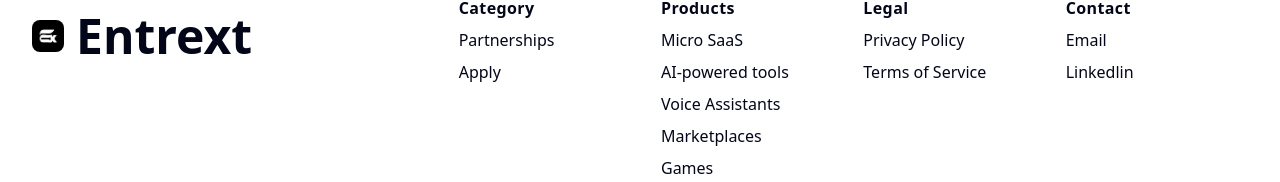
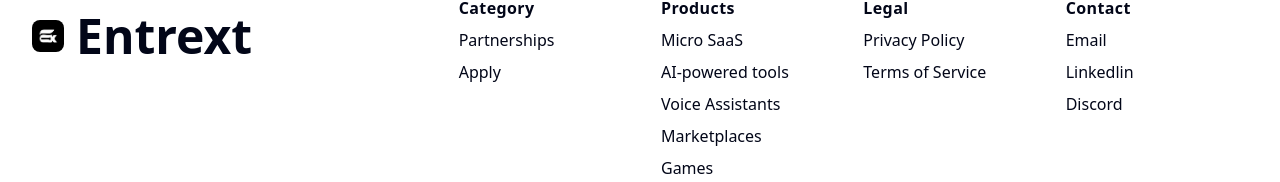
Before and after one commit to Entrext-pro/entrext-website-codebase, a Next.js app: page /partnerships in a window 1280 px wide. Shown: the part 10302-10484 px from the top of the page. Built offline with nearby package versions, Linux system fonts and the light colour scheme.

Commit message:
Discord Link Added

```diff
--- a/app/(components)/Footer.tsx
+++ b/app/(components)/Footer.tsx
@@ -150,6 +150,15 @@ export const Footer = () => {
                     Linkedlin
                   </Link>
                 </li>
+                <li>
+                  <Link
+                    href="https://discord.gg/ZZx3cBrx2"
+                    target="_blank"
+                    className="transition-colors duration-300 text-deep-purple-50 hover:text-teal-accent-400"
+                  >
+                    Discord
+                  </Link>
+                </li>
               </ul>
             </div>
           </div>
```
